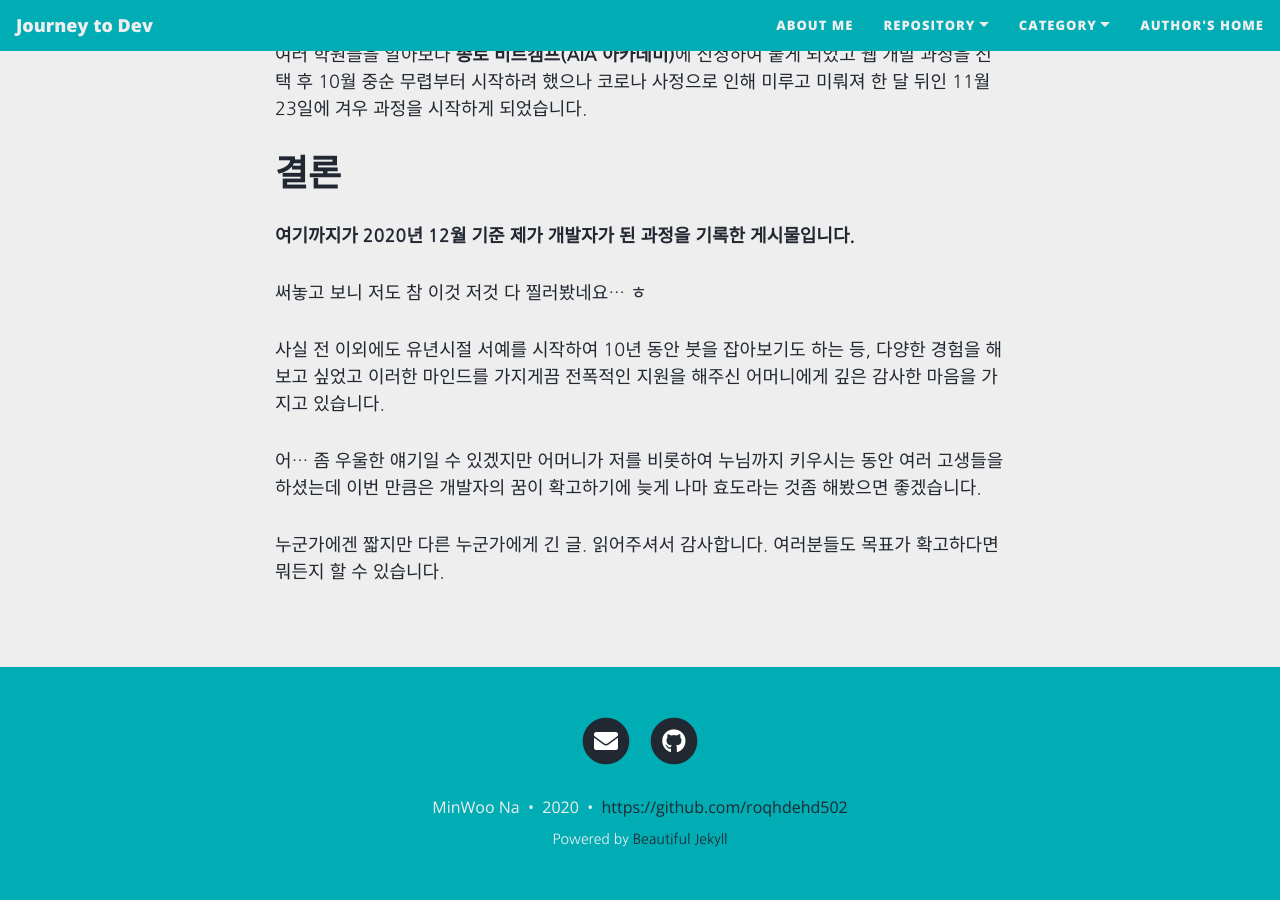
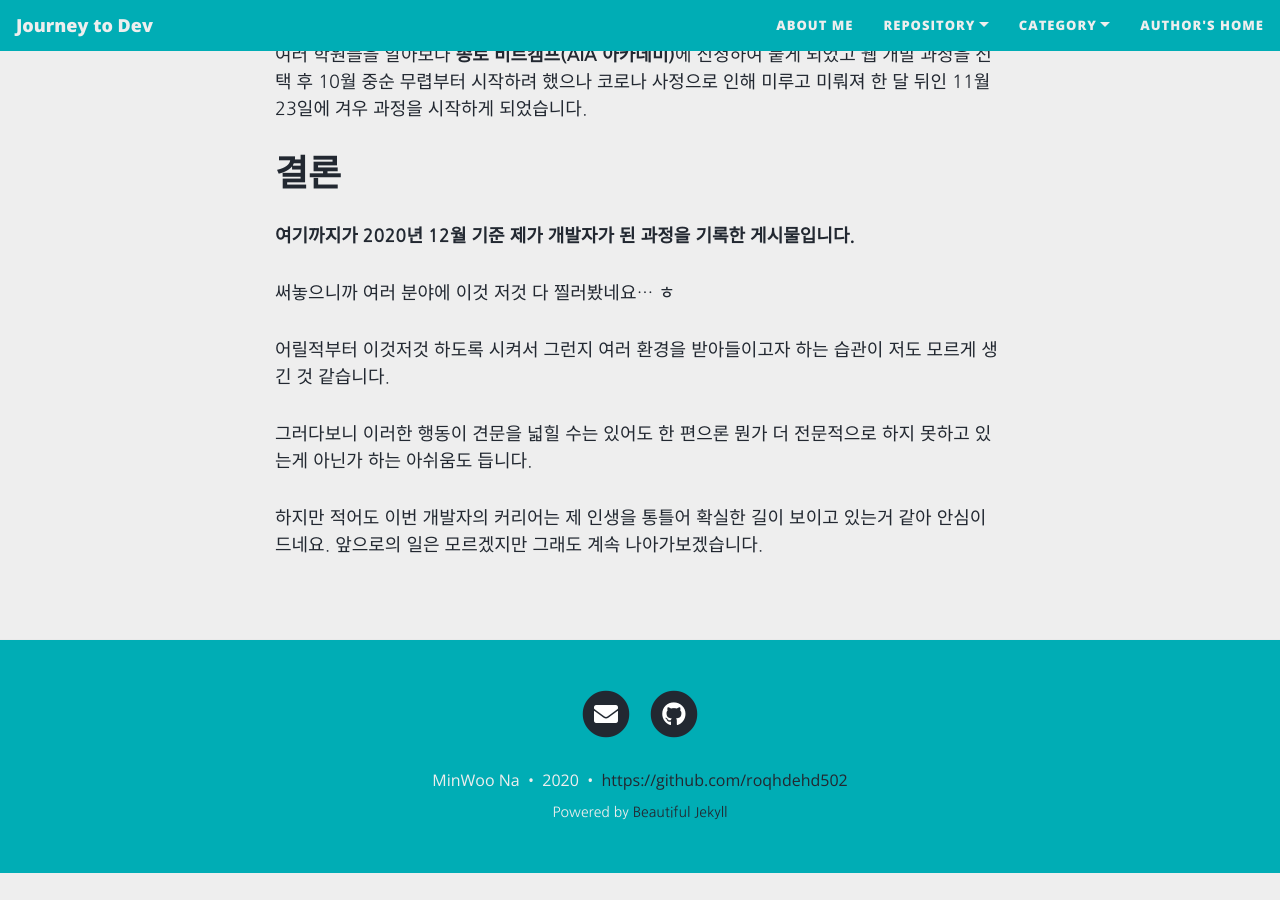
Before and after one commit to roqhdehd502/roqhdehd502.github.io, a Jekyll site: the page built from aboutme.md, in a window 1280 px wide and 900 px high, scrolled down 4434 px. Built offline with Jekyll 4.4.1, drawn with Linux system fonts in a browser that asks for light colours; nearby versions of some CDN libraries; after the commit the page ends 5307 px from its top, so only the background shows below that.

Commit message:
Update aboutme.md

```diff
--- a/aboutme.md
+++ b/aboutme.md
@@ -100,10 +100,10 @@ subtitle: Journey to Developer
 
 **여기까지가 2020년 12월 기준 제가 개발자가 된 과정을 기록한 게시물입니다.**
 
-써놓고 보니 저도 참 이것 저것 다 찔러봤네요... ㅎ
+써놓으니까 여러 분야에 이것 저것 다 찔러봤네요... ㅎ
 
-사실 전 이외에도 유년시절 서예를 시작하여 10년 동안 붓을 잡아보기도 하는 등, 다양한 경험을 해보고 싶었고 이러한 마인드를 가지게끔 전폭적인 지원을 해주신 어머니에게 깊은 감사한 마음을 가지고 있습니다.
+어릴적부터 이것저것 하도록 시켜서 그런지 여러 환경을 받아들이고자 하는 습관이 저도 모르게 생긴 것 같습니다.
 
-어... 좀 우울한 얘기일 수 있겠지만 어머니가 저를 비롯하여 누님까지 키우시는 동안 여러 고생들을 하셨는데 이번 만큼은 개발자의 꿈이 확고하기에 늦게 나마 효도라는 것좀 해봤으면 좋겠습니다.
+그러다보니 이러한 행동이 견문을 넓힐 수는 있어도 한 편으론 뭔가 더 전문적으로 하지 못하고 있는게 아닌가 하는 아쉬움도 듭니다.
 
-누군가에겐 짧지만 다른 누군가에게 긴 글. 읽어주셔서 감사합니다. 여러분들도 목표가 확고하다면 뭐든지 할 수 있습니다.
+하지만 적어도 이번 개발자의 커리어는 제 인생을 통틀어 확실한 길이 보이고 있는거 같아 안심이 드네요. 앞으로의 일은 모르겠지만 그래도 계속 나아가보겠습니다.
```
